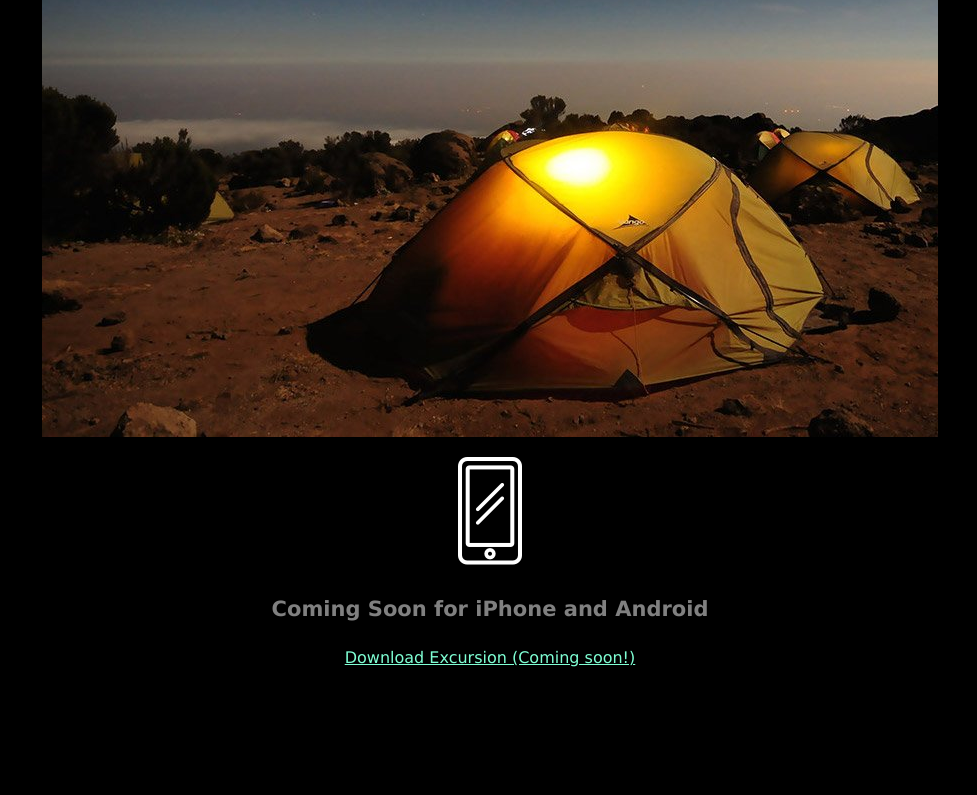
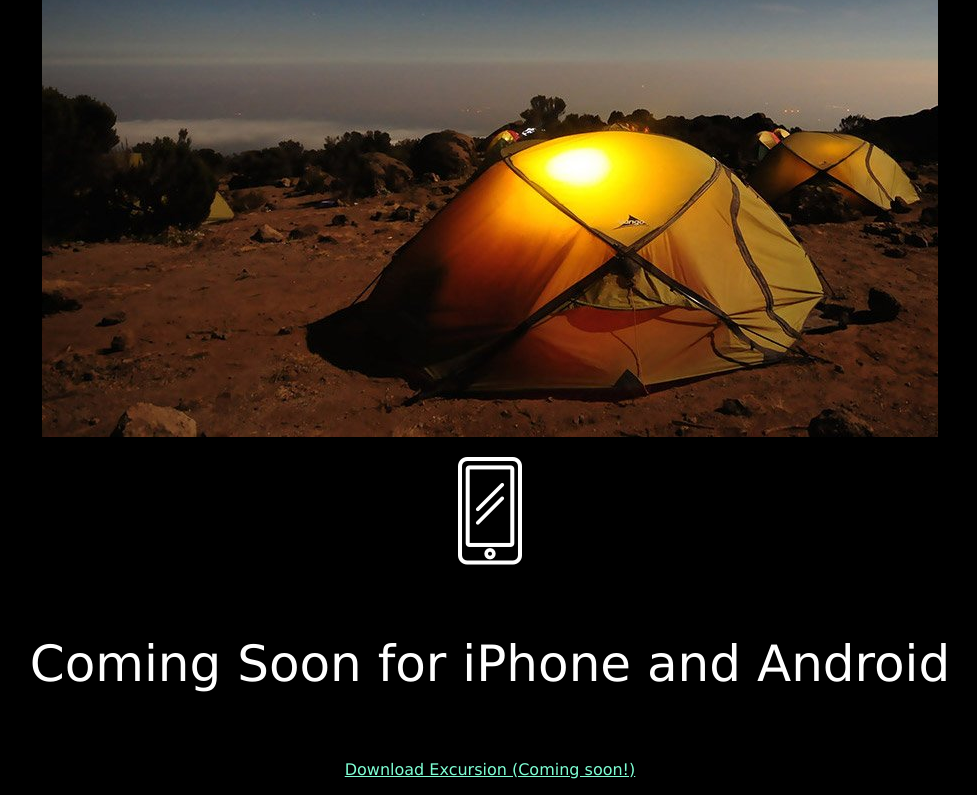
Before and after one commit to tylerchaves/Excursion, a plain HTML site: page index.html in a window 1280 px wide. Shown: the part 575-1370 px from the top of the page, without its empty margins (150-1127 px from the left). Before the commit the page ends 1258 px from the top, so only its background shows below. Drawn offline with Linux system fonts and the light colour scheme.

```diff
--- a/index.html
+++ b/index.html
@@ -17,7 +17,7 @@
         <h4 class="header--sub-header">Excursion remembers places you like, and recommends new points of interest around you.</h4>
         <p><img src="Resources/images/camp.jpg"></p>
         <p><img src="Resources/images/phone.png"></p>
-        <h4 class="header--sub-header">Coming Soon for iPhone and Android</h4>
+        <h4 class="header--main">Coming Soon for iPhone and Android</h4>
         <p><a class="link--cta" href="#">Download Excursion (Coming soon!)</a></p>
     </body>
 </html>
```
